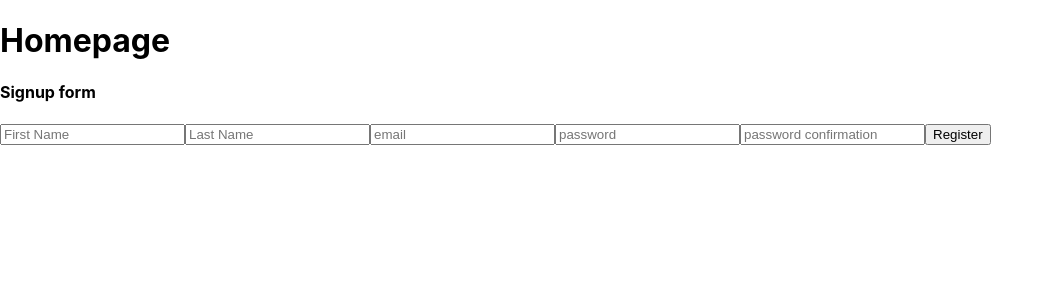
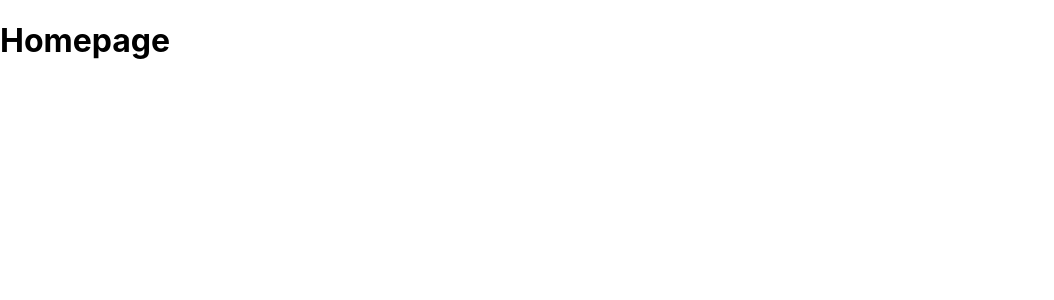
Before and after one commit to leothebeagle/siwa-ecommerce-react-frontend, a React (Create React App) app: page / in a window 1280 px wide. Shown: the top 300 px of the page, without its empty margins (0-1054 px from the left). Built offline with nearby package versions, Linux system fonts and the light colour scheme.

Commit message:
Setup React-Router

```diff
--- a/src/App.js
+++ b/src/App.js
@@ -1,11 +1,22 @@
 import React from 'react';
 import Home from './components/Home'
 
+import {
+  BrowserRouter as Router,
+  Switch,
+  Route,
+  Link
+} from "react-router-dom";
+import SignupForm from './components/SignupForm';
+
 function App() {
   return (
-    <div className="App">
-      <Home />
-    </div>
+    <Router>
+      <div className="App">
+        <Route exact path="/" component={Home} />
+        <Route path="/signup" component={SignupForm} />
+      </div>
+    </Router>
   );
 }
 
--- a/src/components/Home.js
+++ b/src/components/Home.js
@@ -6,7 +6,7 @@
         return(
             <div>
                 <h1>Homepage</h1>
-                <SignupForm />
+                {/* <SignupForm /> */}
             </div>
         )
     }
```
